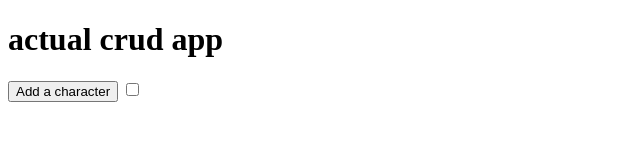
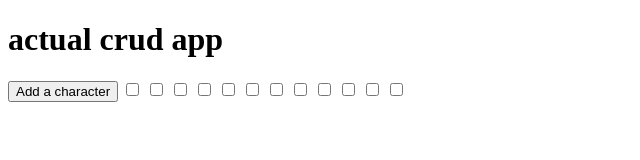
Before and after one commit to frva0001/crud-app-wow, a plain HTML site: page index.html in a window 1280 px wide. Shown: the whole page, without its empty margins (0-640 px from the left). Drawn offline with Linux system fonts and the light colour scheme; no server answers.

Commit message:
added multiple checkboxes in header

```diff
--- a/index.html
+++ b/index.html
@@ -11,7 +11,18 @@
     <header>
         <h1>actual crud app</h1>
         <button id="btn-add-character"> Add a character</button>
-        <input type="checkbox" name="test" id="test" value=""/>
+                <input type="checkbox" name="activities" id="leveling" value="Leveling and BFA dungeons" />
+        <input type="checkbox" id="questing">
+        <input type="checkbox" id="mythicPlus1">
+        <input type="checkbox" id="mythicPlus2">
+        <input type="checkbox" id="mythicPlus3">
+        <input type="checkbox" id="mythicPlus4">
+        <input type="checkbox" id="raid1">
+        <input type="checkbox" id="raid2">
+        <input type="checkbox" id="raid3">
+        <input type="checkbox" id="pvp1">
+        <input type="checkbox" id="pvp2">
+        <input type="checkbox" id="transmogAndMounts">
     </header>
     <!-- Class grid -->
     <div id="classes" class="class-grid"></div>
```
